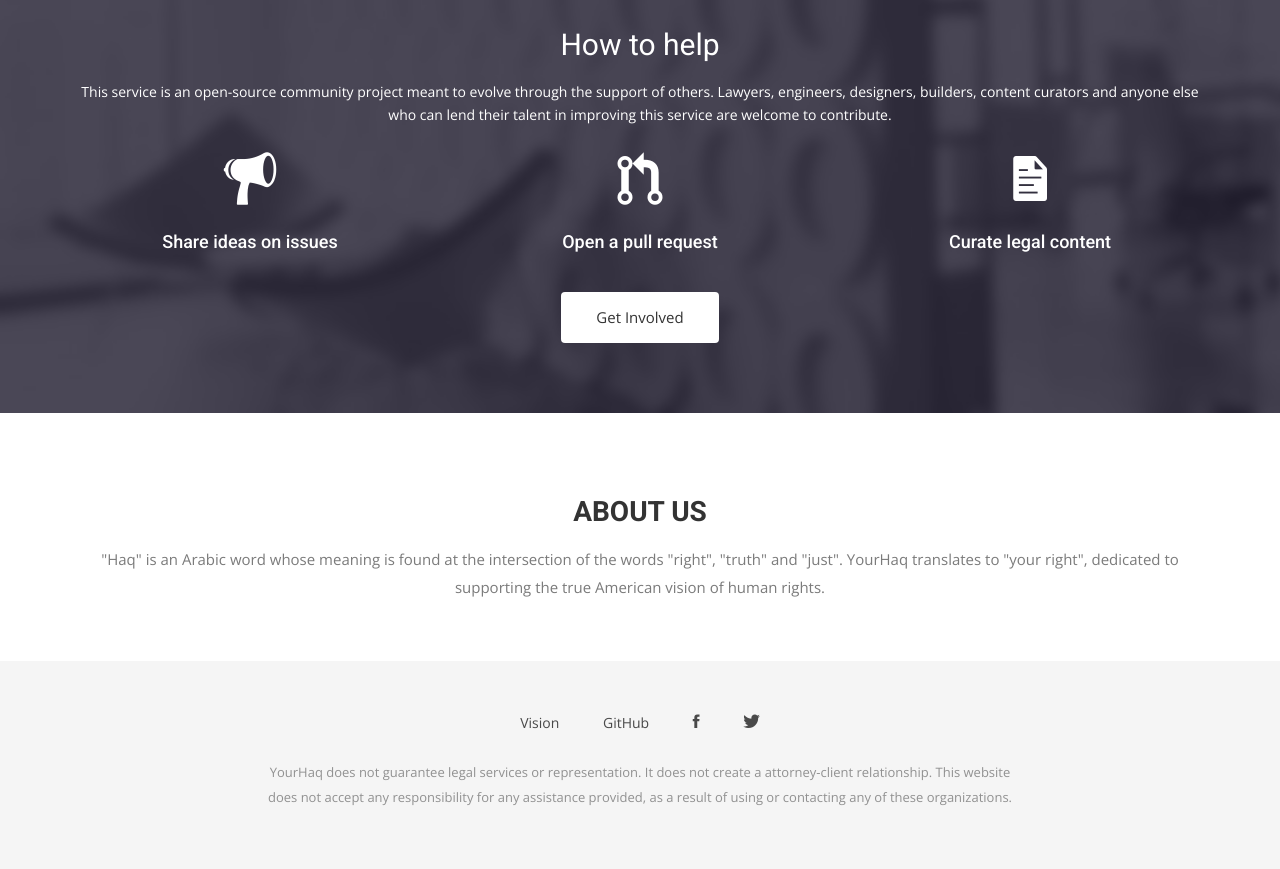
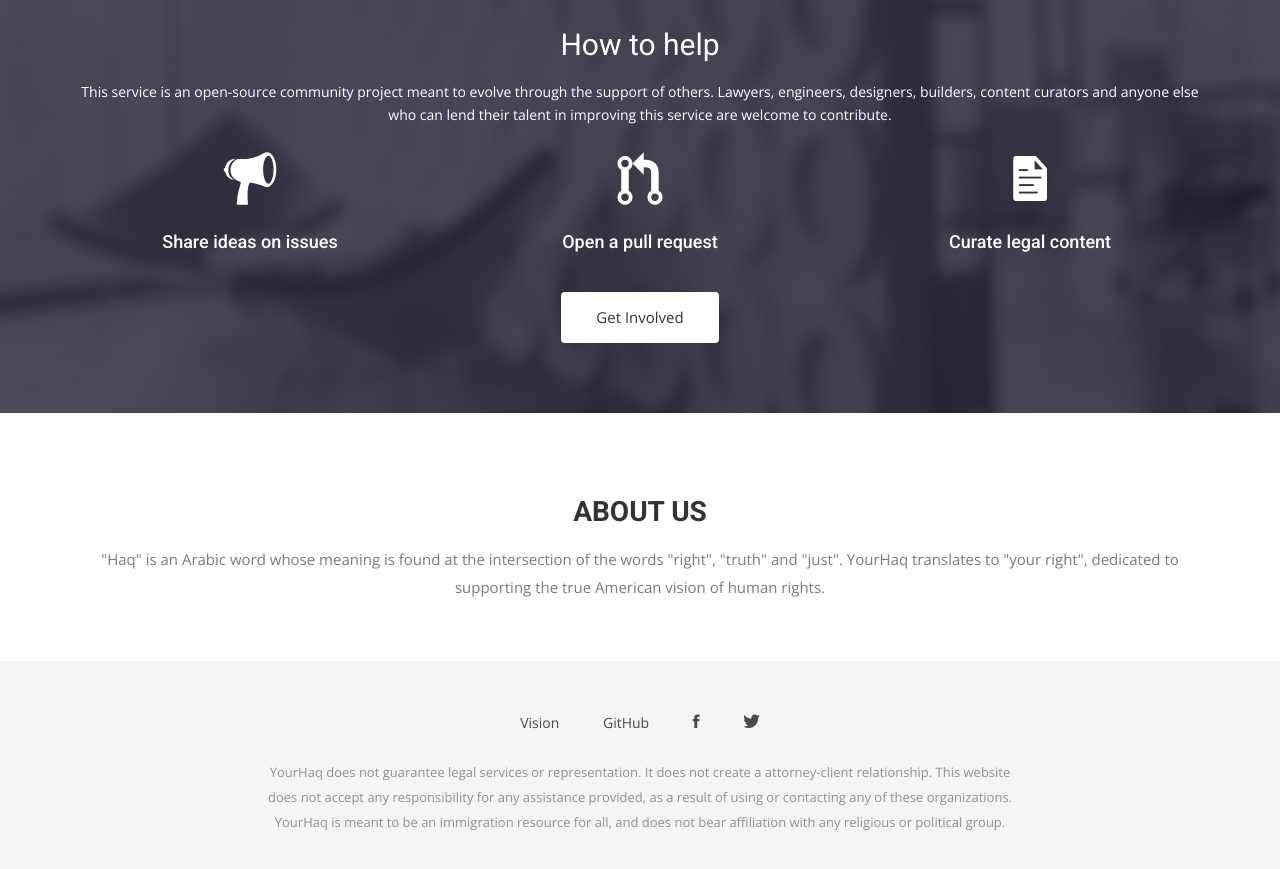
Before and after one commit to aymannadeem/yourhaq, a Jekyll site: the page built from index.html, in a window 1280 px wide and 900 px high, scrolled down 2120 px. Shown: the top 869 px of the window. Built offline with Jekyll 4.4.1, drawn with Linux system fonts in a browser that asks for light colours; nearby versions of some CDN libraries; some web fonts are replaced.

Commit message:
update footer text with disclaimer

```diff
--- a/_includes/footer.html
+++ b/_includes/footer.html
@@ -11,7 +11,7 @@
             <li><a target="_blank" href="https://twitter.com/knowyourhaq"><i class="icon ion-social-twitter"></i></a></li>
           </ul>
         </div>
-        <p class="text-center">YourHaq does not guarantee legal services or representation. It does not create a attorney-client relationship. This website does not accept any responsibility for any assistance provided, as a result of using or contacting any of these organizations.</p>
+        <p class="text-center">YourHaq does not guarantee legal services or representation. It does not create a attorney-client relationship. This website does not accept any responsibility for any assistance provided, as a result of using or contacting any of these organizations. YourHaq is meant to be an immigration resource for all, and does not bear affiliation with any religious or political group. </p>
       </div>
     </div>
   </div>
```
